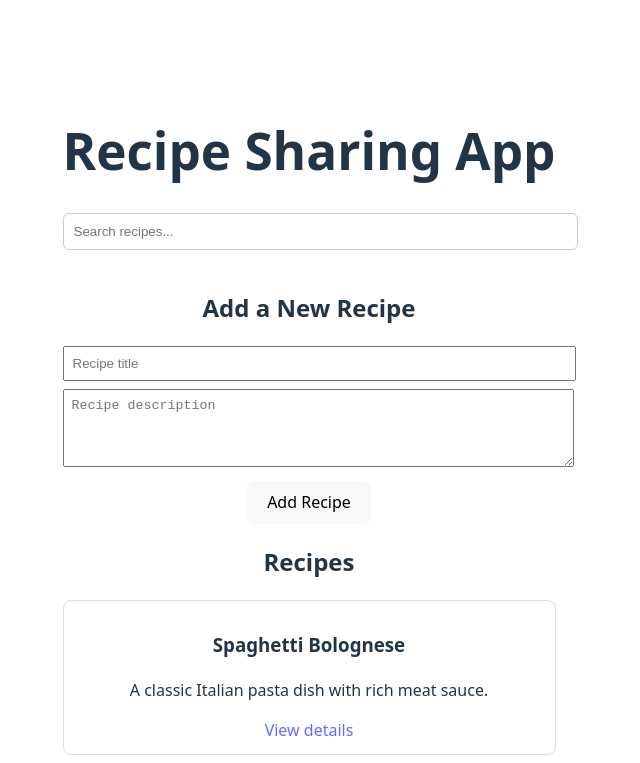
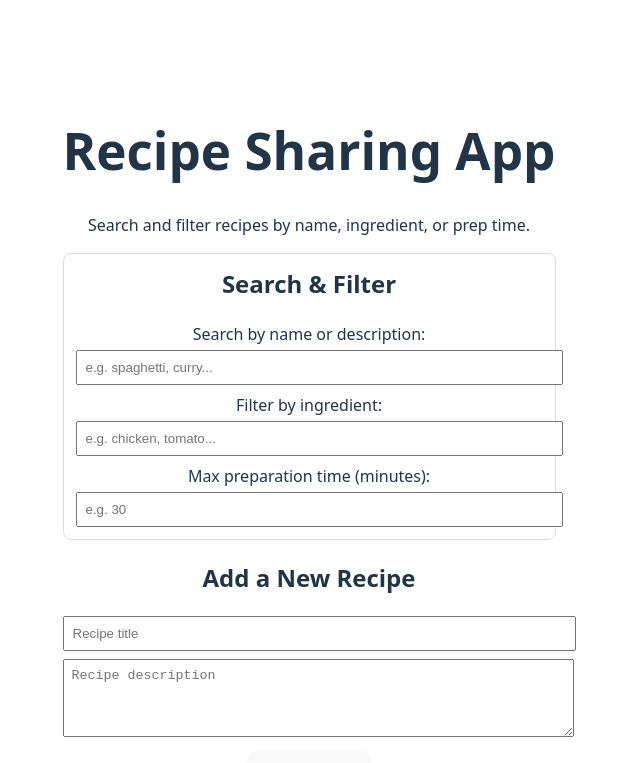
Before and after one commit to MisTech614/alx-fe-reactjs, a React (Vite) app in the folder recipe-sharing-app/: page / in a window 1280 px wide. Shown: the top 763 px of the page, without its empty margins (331-971 px from the left). Built offline with nearby package versions, Linux system fonts and the light colour scheme.

Commit message:
updates for advanced search and filtering capabilities

```diff
--- a/recipe-sharing-app/src/App.jsx
+++ b/recipe-sharing-app/src/App.jsx
@@ -35,6 +35,7 @@ function App() {
       }}
     >
       <h1>Recipe Sharing App</h1>
+      <p>Search and filter recipes by name, ingredient, or prep time.</p>
 
       <Routes>
         <Route path="/" element={<HomePage />} />
--- a/recipe-sharing-app/src/components/RecipeList.jsx
+++ b/recipe-sharing-app/src/components/RecipeList.jsx
@@ -3,14 +3,21 @@ import { Link } from 'react-router-dom';
 import { useRecipeStore } from './recipeStore';
 
 const RecipeList = () => {
-  const searchTerm = useRecipeStore((s) => s.searchTerm);
-  const recipes = useRecipeStore((s) => s.recipes);
-  const filteredRecipes = useRecipeStore((s) => s.filteredRecipes);
+  const recipes = useRecipeStore((state) => state.recipes);
+  const filteredRecipes = useRecipeStore((state) => state.filteredRecipes);
+  const searchTerm = useRecipeStore((state) => state.searchTerm);
+  const ingredientFilter = useRecipeStore((state) => state.ingredientFilter);
+  const maxPrepTime = useRecipeStore((state) => state.maxPrepTime);
 
-  const listToShow = searchTerm.trim() ? filteredRecipes : recipes;
+  const isFiltering =
+    searchTerm.trim() !== '' ||
+    ingredientFilter.trim() !== '' ||
+    maxPrepTime !== '';
+
+  const listToShow = isFiltering ? filteredRecipes : recipes;
 
   if (listToShow.length === 0) {
-    return <p>No matching recipes found.</p>;
+    return <p>No recipes match your filters.</p>;
   }
 
   return (
@@ -28,7 +35,18 @@ const RecipeList = () => {
         >
           <h3>{recipe.title}</h3>
           <p>{recipe.description}</p>
-          <Link to={`/recipes/${recipe.id}`}>View details</Link>
+
+          {Array.isArray(recipe.ingredients) && recipe.ingredients.length > 0 && (
+            <p style={{ fontSize: '0.9rem' }}>
+              <strong>Ingredients:</strong> {recipe.ingredients.join(', ')}
+            </p>
+          )}
+
+          {typeof recipe.prepTime === 'number' && (
+            <p style={{ fontSize: '0.9rem' }}>
+              <strong>Prep time:</strong> {recipe.prepTime} minutes
+            </p>
+          )}
         </div>
       ))}
     </div>
--- a/recipe-sharing-app/src/components/SearchBar.jsx
+++ b/recipe-sharing-app/src/components/SearchBar.jsx
@@ -1,21 +1,66 @@
 import { useRecipeStore } from './recipeStore';
 
 const SearchBar = () => {
+  // Read each piece of state with its own call
+  const searchTerm = useRecipeStore((state) => state.searchTerm);
+  const ingredientFilter = useRecipeStore((state) => state.ingredientFilter);
+  const maxPrepTime = useRecipeStore((state) => state.maxPrepTime);
+
   const setSearchTerm = useRecipeStore((state) => state.setSearchTerm);
+  const setIngredientFilter = useRecipeStore((state) => state.setIngredientFilter);
+  const setMaxPrepTime = useRecipeStore((state) => state.setMaxPrepTime);
 
   return (
-    <input
-      type="text"
-      placeholder="Search recipes..."
-      onChange={(e) => setSearchTerm(e.target.value)}
+    <div
       style={{
-        width: '100%',
-        padding: '10px',
         marginBottom: '20px',
-        borderRadius: '6px',
-        border: '1px solid #ccc',
+        padding: '12px',
+        border: '1px solid #ddd',
+        borderRadius: '8px',
       }}
-    />
+    >
+      <h2 style={{ marginTop: 0 }}>Search & Filter</h2>
+
+      <div style={{ marginBottom: '8px' }}>
+        <label style={{ display: 'block', marginBottom: '4px' }}>
+          Search by name or description:
+        </label>
+        <input
+          type="text"
+          value={searchTerm}
+          placeholder="e.g. spaghetti, curry..."
+          onChange={(e) => setSearchTerm(e.target.value)}
+          style={{ width: '100%', padding: '8px' }}
+        />
+      </div>
+
+      <div style={{ marginBottom: '8px' }}>
+        <label style={{ display: 'block', marginBottom: '4px' }}>
+          Filter by ingredient:
+        </label>
+        <input
+          type="text"
+          value={ingredientFilter}
+          placeholder="e.g. chicken, tomato..."
+          onChange={(e) => setIngredientFilter(e.target.value)}
+          style={{ width: '100%', padding: '8px' }}
+        />
+      </div>
+
+      <div>
+        <label style={{ display: 'block', marginBottom: '4px' }}>
+          Max preparation time (minutes):
+        </label>
+        <input
+          type="number"
+          min="0"
+          value={maxPrepTime}
+          placeholder="e.g. 30"
+          onChange={(e) => setMaxPrepTime(e.target.value)}
+          style={{ width: '100%', padding: '8px' }}
+        />
+      </div>
+    </div>
   );
 };
 export default SearchBar;
--- a/recipe-sharing-app/src/components/recipeStore.js
+++ b/recipe-sharing-app/src/components/recipeStore.js
@@ -8,16 +8,32 @@ export const useRecipeStore = create((set, get) => ({
       id: 1,
       title: 'Spaghetti Bolognese',
       description: 'A classic Italian pasta dish with rich meat sauce.',
+      ingredients: ['spaghetti', 'ground beef', 'tomato', 'onion', 'garlic'],
+      prepTime: 30, // minutes
     },
     {
       id: 2,
       title: 'Chicken Curry',
       description: 'A flavorful curry with tender chicken pieces.',
+      ingredients: ['chicken', 'curry powder', 'coconut milk', 'onion'],
+      prepTime: 40, // minutes
     },
   ],
+// search // filter state
+  searchTerm: '',
+  ingredientFilter: '',
+  maxPrepTime: '', // string from input, converted to number in filter
+  filteredRecipes: [],
 
-  searchTerm: '',
-  filteredRecipes: [],
+   // ------- HELPERS -------
+   hasActiveFilters: () => {
+    const { searchTerm, ingredientFilter, maxPrepTime } = get();
+    return (
+      searchTerm.trim() !== '' ||
+      ingredientFilter.trim() !== '' ||
+      maxPrepTime !== ''
+    );
+  },
 
   // ---- ACTIONS: CRUD setRecipes ----
   addRecipe: (newRecipe) => {
@@ -29,9 +45,7 @@ export const useRecipeStore = create((set, get) => ({
       'addRecipe'
     );
 
-    // keep filters in sync
-    const { searchTerm } = get();
-    if (searchTerm.trim()) {
+    if (get().hasActiveFilters()) {
       get().filterRecipes();
     }
   },
@@ -40,17 +54,14 @@ export const useRecipeStore = create((set, get) => ({
     set(
       (state) => ({
         recipes: state.recipes.map((recipe) =>
-          recipe.id === updatedRecipe.id
-            ? { ...recipe, ...updatedRecipe }
-            : recipe
+          recipe.id === updatedRecipe.id ? { ...recipe, ...updatedRecipe } : recipe
         ),
       }),
       false,
       'updateRecipe'
     );
 
-    const { searchTerm } = get();
-    if (searchTerm.trim()) {
+    if (get().hasActiveFilters()) {
       get().filterRecipes();
     }
   },
@@ -64,27 +75,64 @@ export const useRecipeStore = create((set, get) => ({
       'deleteRecipe'
     );
 
-    const { searchTerm } = get();
-    if (searchTerm.trim()) {
+    if (get().hasActiveFilters()) {
       get().filterRecipes();
     }
   },
 
-  // ---- SEARCH / FILTER ----
+  // ------- FILTER ACTIONS -------
   setSearchTerm: (term) => {
     set({ searchTerm: term }, false, 'setSearchTerm');
     get().filterRecipes();
   },
 
+  setIngredientFilter: (ingredient) => {
+    set({ ingredientFilter: ingredient }, false, 'setIngredientFilter');
+    get().filterRecipes();
+  },
+
+  setMaxPrepTime: (value) => {
+    set({ maxPrepTime: value }, false, 'setMaxPrepTime');
+    get().filterRecipes();
+  },
+
   filterRecipes: () => {
-    const { recipes, searchTerm } = get();
-    const q = searchTerm.toLowerCase();
+    const { recipes, searchTerm, ingredientFilter, maxPrepTime } = get();
 
-    const filtered = recipes.filter(
-      (recipe) =>
-        recipe.title.toLowerCase().includes(q) ||
-        recipe.description.toLowerCase().includes(q)
-    );
+    const q = searchTerm.toLowerCase().trim();
+    const ingredientQ = ingredientFilter.toLowerCase().trim();
+    const max = maxPrepTime ? Number(maxPrepTime) : null;
+
+    const filtered = recipes.filter((recipe) => {
+      let match = true;
+
+      // free-text search (title + description)
+      if (q) {
+        const inTitle = recipe.title.toLowerCase().includes(q);
+        const inDescription = recipe.description.toLowerCase().includes(q);
+        match = match && (inTitle || inDescription);
+      }
+
+      // ingredient filter
+      if (ingredientQ) {
+        const hasIngredient =
+          Array.isArray(recipe.ingredients) &&
+          recipe.ingredients.some((ing) =>
+            ing.toLowerCase().includes(ingredientQ)
+          );
+        match = match && hasIngredient;
+      }
+
+      // max prep time filter
+      if (max !== null && !Number.isNaN(max)) {
+        match =
+          match &&
+          typeof recipe.prepTime === 'number' &&
+          recipe.prepTime <= max;
+      }
+
+      return match;
+    });
 
     set({ filteredRecipes: filtered }, false, 'filterRecipes');
   },
```
